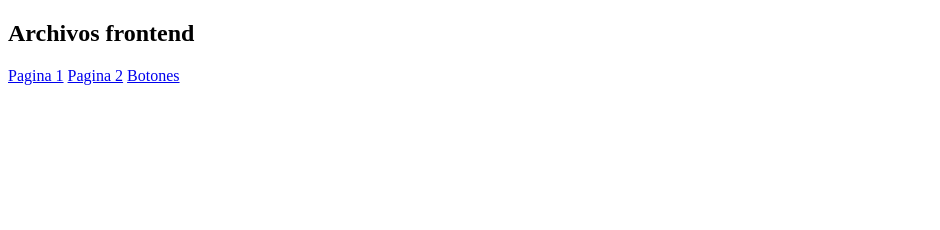
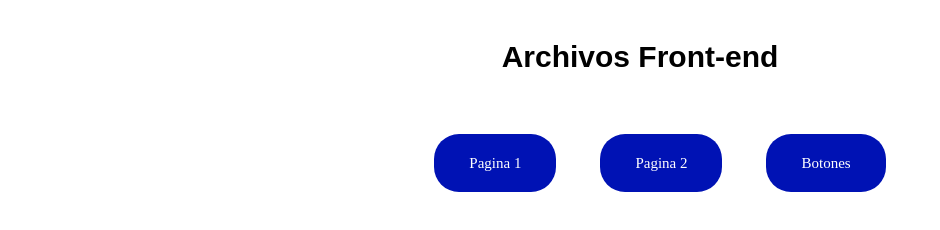
Before and after one commit to LyvanLumbreras/archivos-frontend, a plain HTML site: page index.html in a window 1280 px wide. Shown: the whole page, without its empty margins (0-940 px from the left). Drawn offline with Linux system fonts and the light colour scheme.

Commit message:
Se le dio un poco de estilo al indice principal

```diff
--- a/index.html
+++ b/index.html
@@ -5,11 +5,16 @@
     <meta name="viewport" content="width=device-width, initial-scale=1.0">
     <meta http-equiv="X-UA-Compatible" content="ie=edge">
     <title>Index</title>
+
+    <link rel="stylesheet" href="style.css">
 </head>
 <body>
-    <h2>Archivos frontend</h2>
-    <a href="pagina1/index.html">Pagina 1</a>
-    <a href="pagina2/index.html">Pagina 2</a>
-    <a href="botones/index.html">Botones</a>
+    <h4 class="font montserrat">Archivos Front-end</h4>
+    <ul class="menu">
+        <li class="boton redondo"><a class="paginas" href="pagina1/index.html">Pagina 1</a></li>
+        <li class="boton redondo"><a href="pagina2/index.html">Pagina 2</a></li>
+        <li class="boton redondo"><a href="botones/index.html">Botones</a></li>
+    </ul>
+
 </body>
 </html>
--- /dev/null
+++ b/style.css
@@ -0,0 +1,33 @@
+.font.montserrat{
+    font-family: 'Montserrat', sans-serif;
+    font-size: 30px;
+    text-align: center;
+}
+
+.menu{
+    list-style: none;
+    text-align: center;
+}
+
+.menu li a{
+    text-decoration: none;
+    color: #ffffff;
+    font-size: 15px;
+}
+
+.menu li a:hover{
+    color: rgb(238, 255, 0);
+}
+
+.boton{
+    font-size: 16px;
+    display: inline-block;
+    text-decoration: none;
+    padding: 20px 35px;
+    margin: 20px;
+    background: #0012b4;
+}
+
+.boton.redondo{
+    border-radius: 25px;
+}
```
